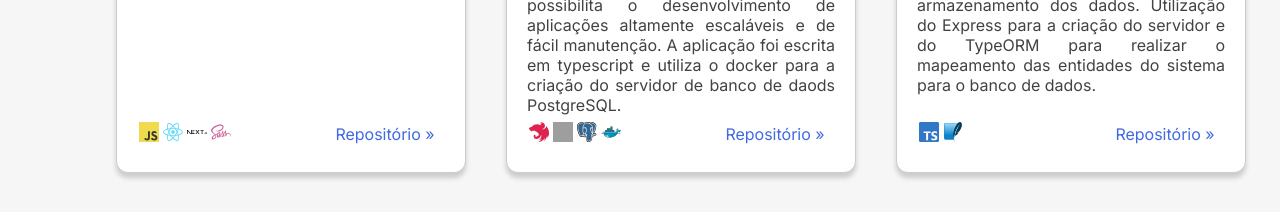
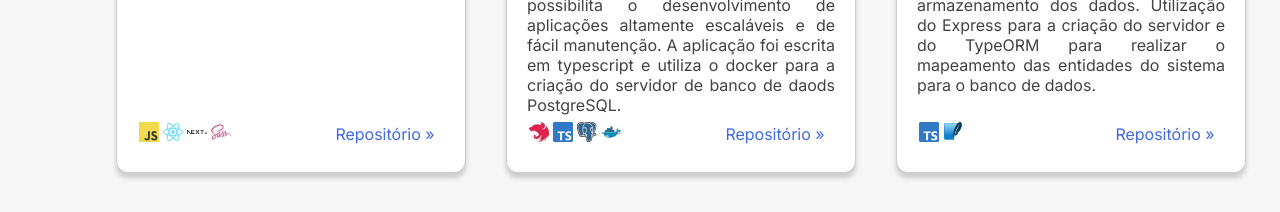
Before and after one commit to PabloStrapasson/PersonalPage, a Next.js app: page / in a window 1280 px wide. Shown: the part 1060-1272 px from the top of the page. Built offline with nearby package versions, Linux system fonts and the light colour scheme; grey boxes are pictures that could not be loaded.

Commit message:
atualização de projetos

```diff
--- a/public/projects.ts
+++ b/public/projects.ts
@@ -10,7 +10,7 @@ const projects = {
             name: "API para Compree",
             description: "Projeto de uma API para uma loja virtual (Compree) desenvolvida utilizando o framework Nest.js que fornece uma arquitetura modularizada, o que possibilita o desenvolvimento de aplicações altamente escaláveis e de fácil manutenção. A aplicação foi escrita em typescript e utiliza o docker para a criação do servidor de banco de daods PostgreSQL.",
             repository: "https://github.com/PabloStrapasson/API-Loja-with-NestJS.git",
-            technologies: ["nestjs", "typescrpit", "postgresql", "docker"]
+            technologies: ["nestjs", "typescript", "postgresql", "docker"]
         },
         {
             name: "Adopet back-end",
```
